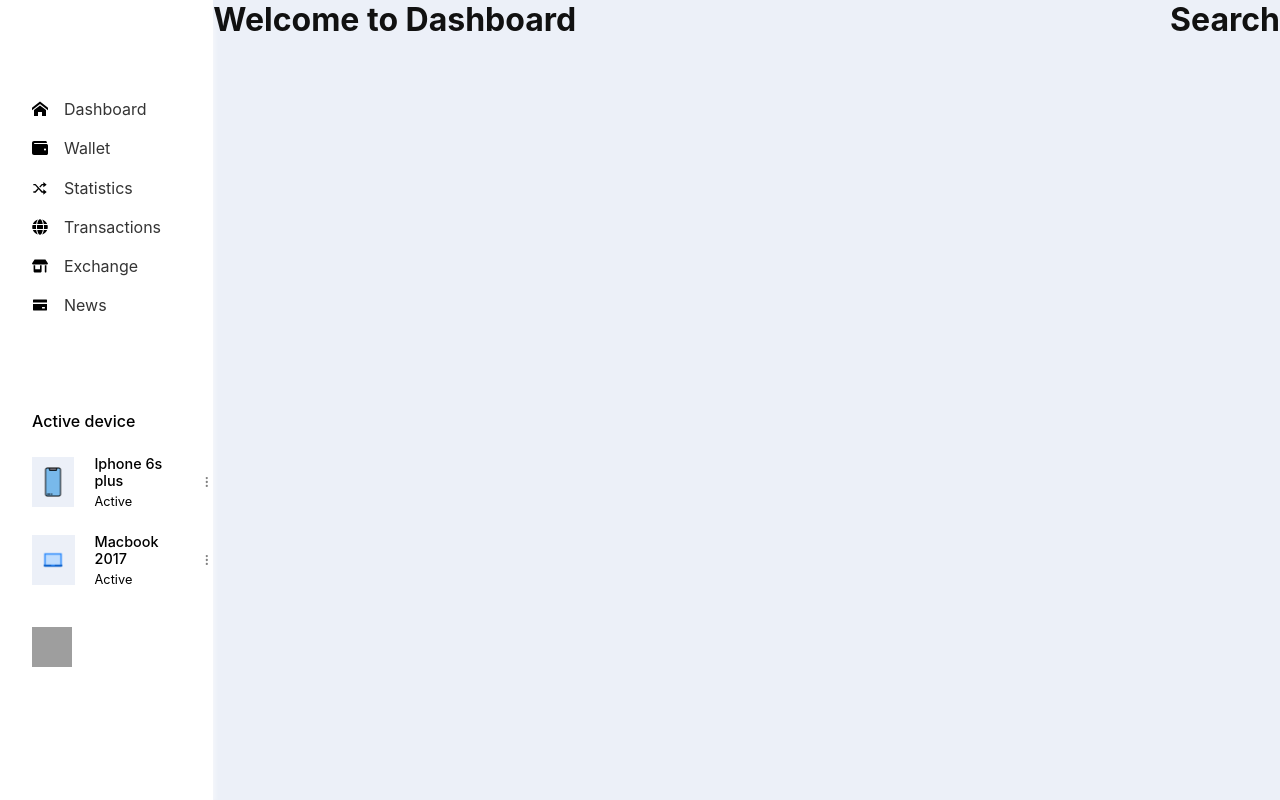
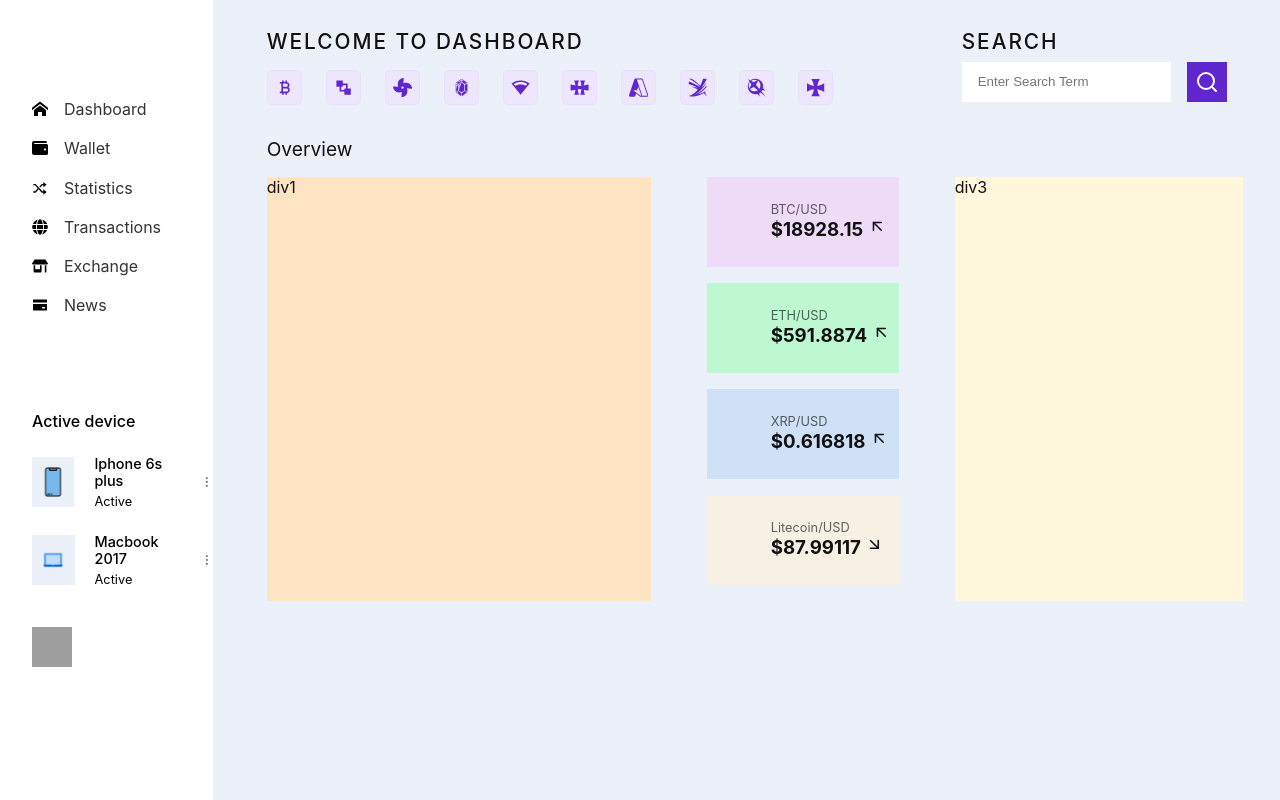
Before and after one commit to DebasisSaikia/Dashboard-react, a React (Create React App) app: page / in a window 1280 px wide. Built offline with nearby package versions, Linux system fonts and the light colour scheme; grey boxes are pictures that could not be loaded.

Commit message:
currency components

```diff
--- a/src/components/dashboard/dashboard.module.css
+++ b/src/components/dashboard/dashboard.module.css
@@ -2,5 +2,5 @@
     background-color: #ecf0f8;
     height: 100vh;
     width: 100%;
-    color: #fff;
+    color: #111;
 }
--- a/src/components/dashboard/index.js
+++ b/src/components/dashboard/index.js
@@ -1,11 +1,13 @@
 import React from "react";
 import styles from "./dashboard.module.css";
+import OverView from "./overview";
 import TopBar from "./topbar";
 
 const DashBoard = () => {
   return (
     <div className={styles.dashboard}>
       <TopBar />
+      <OverView />
     </div>
   );
 };
--- /dev/null
+++ b/src/components/dashboard/overview/index.js
@@ -0,0 +1,32 @@
+import React from "react";
+import styles from "./overview.module.css";
+import { currencyData } from "./overviewData";
+
+const OverView = () => {
+  return (
+    <div className={styles.overview}>
+      <h1>Overview</h1>
+      <div className={styles.overview_container}>
+        <div className={styles.overview_banner}>div1</div>
+        <div className={styles.overview_currency}>
+          {currencyData.map((item) => {
+            return (
+              <div
+                style={{ background: item.backGround }}
+                className={styles.currency_container}
+              >
+                <p>{item.currencyName}</p>
+                <h3>
+                  ${item.value} <span>{item.icon}</span>{" "}
+                </h3>
+              </div>
+            );
+          })}
+        </div>
+        <div className={styles.overview_company}>div3</div>
+      </div>
+    </div>
+  );
+};
+
+export default OverView;
--- /dev/null
+++ b/src/components/dashboard/overview/overview.module.css
@@ -0,0 +1,42 @@
+.overview {
+    max-width: 90%;
+    margin: 0 auto;
+    margin-top: 2rem;
+}
+
+.overview h1 {
+    font-size: 1.2rem;
+    font-weight: 400;
+}
+
+.overview_container {
+    width: 100%;
+    display: grid;
+    grid-template-columns: 40% 20% 30%;
+    gap: 3.5rem;
+    margin-top: 1rem;
+}
+
+.overview_banner {
+    background-color: bisque;
+}
+
+.overview_currency {}
+
+.overview_company {
+    background-color: cornsilk;
+}
+
+.currency_container {
+    height: 90px;
+    margin-bottom: 1rem;
+    display: flex;
+    flex-direction: column;
+    justify-content: center;
+    padding-left: 4rem;
+}
+
+.currency_container p {
+    font-size: 0.8rem;
+    color: rgba(0, 0, 0, 0.6);
+}
--- /dev/null
+++ b/src/components/dashboard/overview/overviewData.js
@@ -0,0 +1,35 @@
+import { FiArrowUpLeft } from "react-icons/fi";
+import { FiArrowDownRight } from "react-icons/fi";
+
+const currencyData = [
+  {
+    id: 1,
+    currencyName: "BTC/USD",
+    value: 18928.15,
+    icon: <FiArrowUpLeft />,
+    backGround: "rgba(238, 218, 248, 0.9)",
+  },
+  {
+    id: 2,
+    currencyName: "ETH/USD",
+    value: 591.8874,
+    icon: <FiArrowUpLeft />,
+    backGround: "rgb(190, 248, 208)",
+  },
+  {
+    id: 1,
+    currencyName: "XRP/USD",
+    value: 0.616818,
+    icon: <FiArrowUpLeft />,
+    backGround: "rgba(160, 203, 243, 0.4)",
+  },
+  {
+    id: 1,
+    currencyName: "Litecoin/USD",
+    value: 87.99117,
+    icon: <FiArrowDownRight />,
+    backGround: "#f7f1e3",
+  },
+];
+
+export { currencyData };
--- a/src/components/dashboard/topbar/index.js
+++ b/src/components/dashboard/topbar/index.js
@@ -1,15 +1,32 @@
 import React from "react";
+import { FiSearch } from "react-icons/fi";
 import styles from "./topbar.module.css";
+import { topbarIcons } from "./topbarIcons";
 
 const TopBar = () => {
   return (
     <div className={styles.topbar}>
-      <div className="topbar_icons">
+      <div className={styles.topbar_container}>
         <h1>Welcome to Dashboard</h1>
+        <div className={styles.top_icons}>
+          {topbarIcons.map((item) => {
+            return (
+              <div key={item.id} className={styles.icon_div}>
+                {item.icon}
+              </div>
+            );
+          })}
+        </div>
       </div>
 
-      <div className="topbar_search">
+      <div>
         <h1>Search</h1>
+        <div className={styles.search_container}>
+          <input type="text" name="Search" placeholder="Enter Search Term" />
+          <div className={styles.search_icon}>
+            <FiSearch />
+          </div>
+        </div>
       </div>
     </div>
   );
--- a/src/components/dashboard/topbar/topbar.module.css
+++ b/src/components/dashboard/topbar/topbar.module.css
@@ -2,4 +2,74 @@
     color: #111;
     display: flex;
     justify-content: space-between;
+    max-width: 90%;
+    margin: 0 auto;
+    margin-top: 1.8rem;
 }
+
+.topbar h1 {
+    font-size: 1.3rem;
+    letter-spacing: 2px;
+    font-weight: 500;
+    text-transform: uppercase;
+}
+
+.top_icons {
+    display: flex;
+    gap: 1.5rem;
+    margin-top: 1rem;
+}
+
+.top_icons svg {
+    font-size: 1.2rem;
+    color: #5f27cd;
+}
+
+.top_icons svg:hover {
+    transform: rotate(360deg);
+    transition: all 0.5s ease;
+}
+
+.icon_div {
+    height: 35px;
+    display: flex;
+    align-items: center;
+    justify-content: center;
+    width: 35px;
+    background-color: #eee6fd;
+    border: 1px solid #e9dffc;
+    border-radius: 5px;
+    cursor: pointer;
+}
+
+.icon_div:hover {
+    border: 1px solid #5f27cd;
+}
+
+/* searchbar styles */
+
+.search_container {
+    margin-top: 0.5rem;
+    display: flex;
+    gap: 1rem;
+}
+
+.search_container input {
+    padding: 10px 15px;
+    outline: none;
+    border: 1px solid #fff;
+}
+
+.search_icon {
+    width: 40px;
+    height: 40px;
+    background-color: #5f27cd;
+    display: flex;
+    align-items: center;
+    justify-content: center;
+}
+
+.search_icon svg {
+    font-size: 1.5rem;
+    color: #fff;
+}
--- a/src/components/dashboard/topbar/topbarIcons.js
+++ b/src/components/dashboard/topbar/topbarIcons.js
@@ -0,0 +1,55 @@
+import { BiBitcoin } from "react-icons/bi";
+import { CgArrangeBack } from "react-icons/cg";
+import { FaFan } from "react-icons/fa";
+import { GiRupee } from "react-icons/gi";
+import { RiSignalWifi3Fill } from "react-icons/ri";
+import { GiHellCrosses } from "react-icons/gi";
+import { SiMicrosoftazure } from "react-icons/si";
+import { GiCrossedAirFlows } from "react-icons/gi";
+import { GiCrossFlare } from "react-icons/gi";
+import { GiIronCross } from "react-icons/gi";
+
+const topbarIcons = [
+  {
+    id: 1,
+    icon: <BiBitcoin />,
+  },
+  {
+    id: 2,
+    icon: <CgArrangeBack />,
+  },
+  {
+    id: 3,
+    icon: <FaFan />,
+  },
+  {
+    id: 4,
+    icon: <GiRupee />,
+  },
+  {
+    id: 5,
+    icon: <RiSignalWifi3Fill />,
+  },
+  {
+    id: 6,
+    icon: <GiHellCrosses />,
+  },
+  {
+    id: 7,
+    icon: <SiMicrosoftazure />,
+  },
+  {
+    id: 8,
+    icon: <GiCrossedAirFlows />,
+  },
+  {
+    id: 9,
+    icon: <GiCrossFlare />,
+  },
+  {
+    id: 10,
+    icon: <GiIronCross />,
+  },
+];
+
+export { topbarIcons };
--- a/src/components/sidebar/sidebar.module.css
+++ b/src/components/sidebar/sidebar.module.css
@@ -4,7 +4,6 @@
     background-color: #fff;
     position: sticky;
     top: 0;
-    box-shadow: 10px 10px 5px -8px rgba(255, 255, 255, 0.5);
     padding-top: 5rem;
 }
 
```
